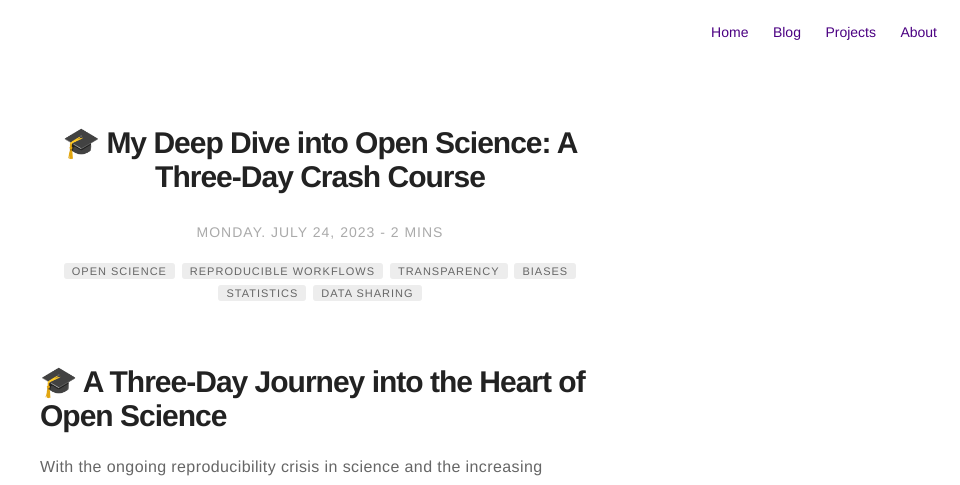
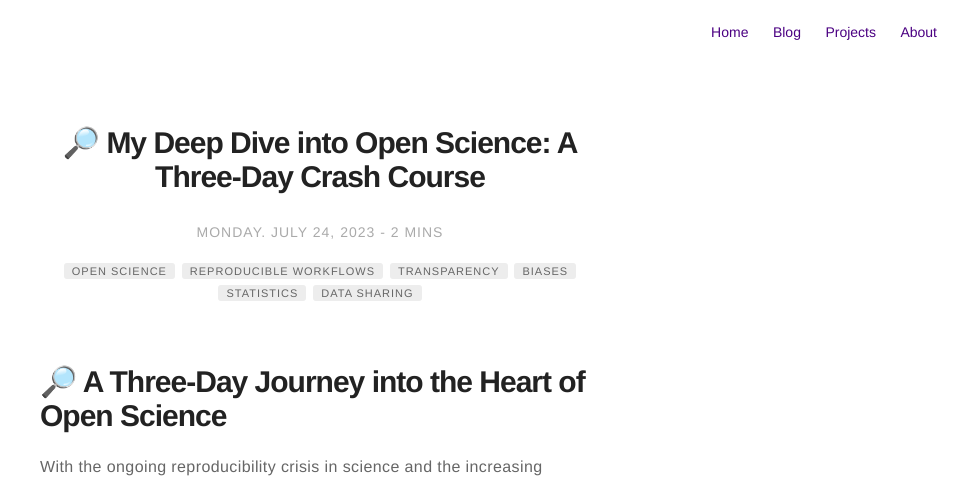
Before and after one commit to medinabaj/medinabaj.github.io, a Jekyll site: the page built from _posts/2023-07-24-CrashCourse.markdown, in a window 1280 px wide and 900 px high. Shown: the top 485 px of the window, without its empty margins (320-1280 px from the left). Built offline with Jekyll 4.4.1, drawn with Linux system fonts in a browser that asks for light colours; nearby versions of some CDN libraries.

```diff
--- a/_posts/2023-07-24-CrashCourse.markdown
+++ b/_posts/2023-07-24-CrashCourse.markdown
@@ -1,5 +1,5 @@
 ---
-title: "🎓 My Deep Dive into Open Science: A Three-Day Crash Course"
+title: "🔎 My Deep Dive into Open Science: A Three-Day Crash Course"
 layout: post
 date: 2023-07-24
 tag:
@@ -18,7 +18,7 @@ author: medinabajramovic
 externalLink: false
 ---
 
-# 🎓 A Three-Day Journey into the Heart of Open Science
+# 🔎 A Three-Day Journey into the Heart of Open Science
 
 With the ongoing reproducibility crisis in science and the increasing demand for transparency, it is clear that it is time for a paradigm shift. Open Science - a movement to make scientific research more accessible and transparent - is heralding this shift. However, understanding and adopting Open Science practices is a journey, one that I decided to embark on through a three-day crash course offered by the LMU Open Science Centre.
 ## 📚 The Crash Course Experience
```
